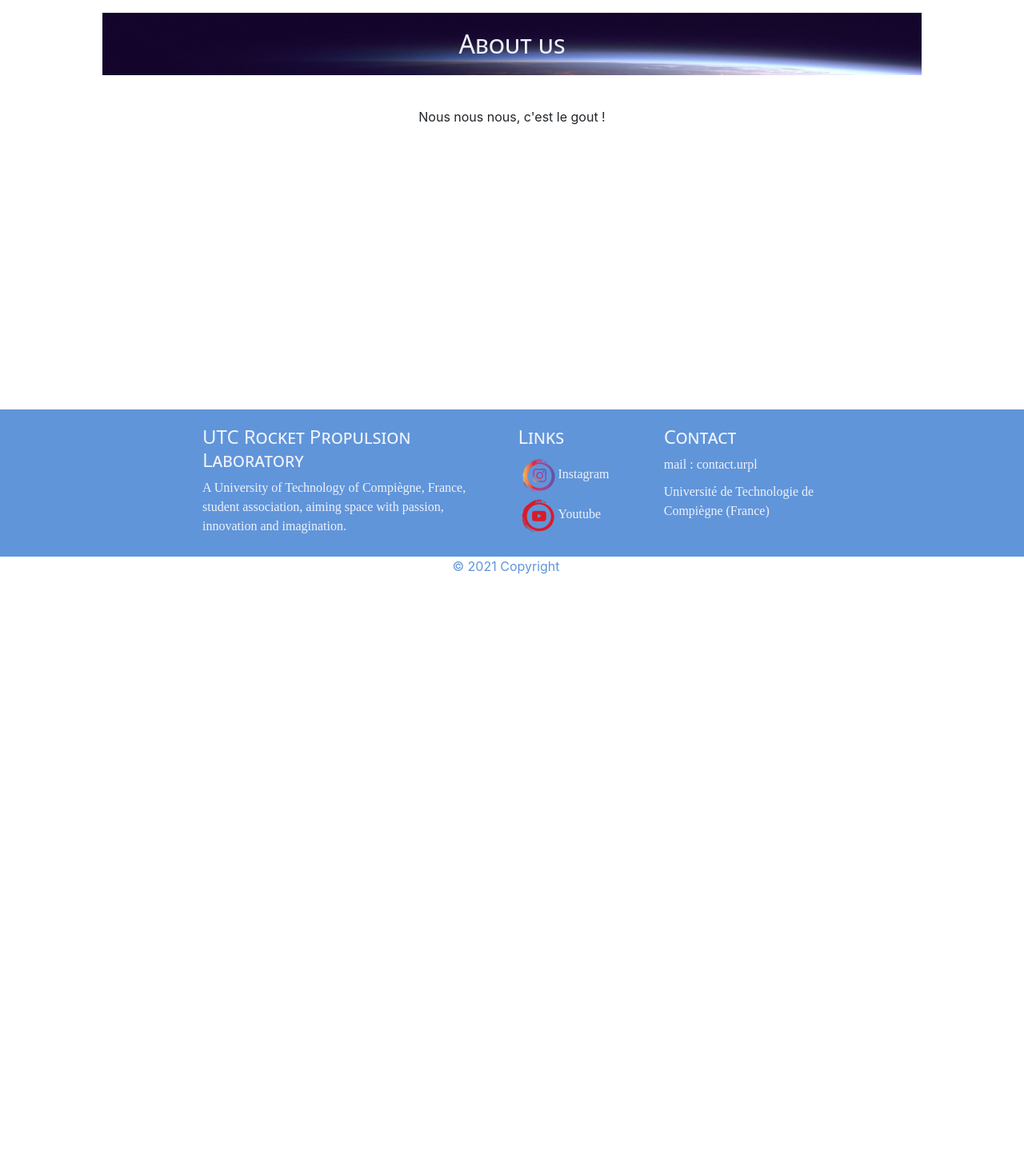
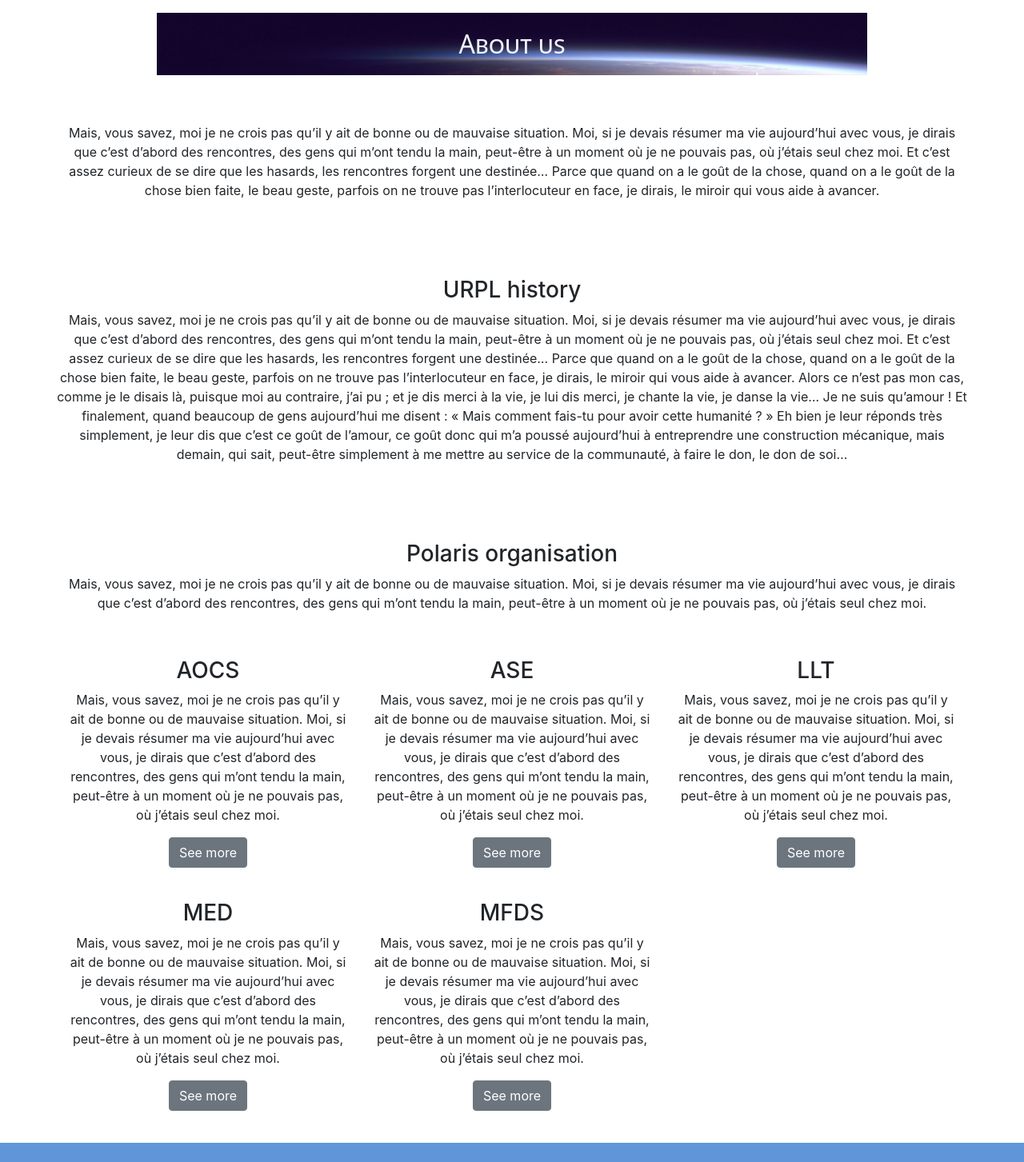
Before and after one commit to Thibault-Santonja/URPL_UTC_WebSite, a React (Create React App) app in the folder urpl_front/: page /about_us in a window 1280 px wide. Shown: the part 80-1533 px from the top of the page at 80% size. Before the commit the page ends 800 px from the top, so only its background shows below. Built offline with nearby package versions, Linux system fonts and the light colour scheme.

Commit message:
Update aboutUs.js to add a page structure

```diff
--- a/urpl_front/src/graphicChart.css
+++ b/urpl_front/src/graphicChart.css
@@ -222,13 +222,14 @@ h10 {
     height: 93vh;
     width: 100%;
     color: var(--alice-blue);
+    background-color: black;
     background-image: url("./assets/imgs/404.png");
     background-repeat: no-repeat;
     background-position: center;
     -webkit-background-size: cover;
     -moz-background-size: cover;
     -o-background-size: cover;
-    background-size: cover;
+    background-size: auto 100%;
 }
 .not_found h2 {
     height: 100%;
--- a/urpl_front/src/pages/aboutUs.js
+++ b/urpl_front/src/pages/aboutUs.js
@@ -1,16 +1,99 @@
 import React, {Component} from 'react';
+import {Button, Col, Container, DropdownItem, Row} from "reactstrap";
 
 
 class AboutUs extends Component {
 
     render() {
         return(
-            <div className={'page'}>
+            <Container className={'page'}>
                 <h2 className={'page_title'}>About us</h2>
-                <article>
-                    Nous nous nous, c'est le gout !
-                </article>
-            </div>
+
+                <Row className={"space_separation"}></Row>
+
+                <Row xs="1">
+                    <p>Mais, vous savez, moi je ne crois pas qu’il y ait de bonne ou de mauvaise situation. Moi, si je
+                        devais résumer ma vie aujourd’hui avec vous, je dirais que c’est d’abord des rencontres, des
+                        gens qui m’ont tendu la main, peut-être à un moment où je ne pouvais pas, où j’étais seul chez
+                        moi. Et c’est assez curieux de se dire que les hasards, les rencontres forgent une destinée…
+                        Parce que quand on a le goût de la chose, quand on a le goût de la chose bien faite, le beau
+                        geste, parfois on ne trouve pas l’interlocuteur en face, je dirais, le miroir qui vous aide à
+                        avancer.</p>
+                </Row>
+                <Row className={"space_separation_big"}></Row>
+
+                <Row xs="1">
+                    <h3>URPL history</h3>
+                    <p>Mais, vous savez, moi je ne crois pas qu’il y ait de bonne ou de mauvaise situation. Moi, si je
+                        devais résumer ma vie aujourd’hui avec vous, je dirais que c’est d’abord des rencontres, des
+                        gens qui m’ont tendu la main, peut-être à un moment où je ne pouvais pas, où j’étais seul chez
+                        moi. Et c’est assez curieux de se dire que les hasards, les rencontres forgent une destinée…
+                        Parce que quand on a le goût de la chose, quand on a le goût de la chose bien faite, le beau
+                        geste, parfois on ne trouve pas l’interlocuteur en face, je dirais, le miroir qui vous aide à
+                        avancer. Alors ce n’est pas mon cas, comme je le disais là, puisque moi au contraire, j’ai pu ;
+                        et je dis merci à la vie, je lui dis merci, je chante la vie, je danse la vie… Je ne suis
+                        qu’amour ! Et finalement, quand beaucoup de gens aujourd’hui me disent : « Mais comment fais-tu
+                        pour avoir cette humanité ? » Eh bien je leur réponds très simplement, je leur dis que c’est ce
+                        goût de l’amour, ce goût donc qui m’a poussé aujourd’hui à entreprendre une construction
+                        mécanique, mais demain, qui sait, peut-être simplement à me mettre au service de la communauté,
+                        à faire le don, le don de soi…</p>
+                </Row>
+                <Row className={"space_separation_big"}></Row>
+
+                <Row xs="1">
+                    <h3>Polaris organisation</h3>
+                    <p>Mais, vous savez, moi je ne crois pas qu’il y ait de bonne ou de mauvaise situation. Moi, si je
+                        devais résumer ma vie aujourd’hui avec vous, je dirais que c’est d’abord des rencontres, des
+                        gens qui m’ont tendu la main, peut-être à un moment où je ne pouvais pas, où j’étais seul chez
+                        moi. </p>
+                    <Row className={"space_separation"}></Row>
+                    <Col md={4}>
+                        <h3>AOCS</h3>
+                        <p>Mais, vous savez, moi je ne crois pas qu’il y ait de bonne ou de mauvaise situation. Moi, si je
+                        devais résumer ma vie aujourd’hui avec vous, je dirais que c’est d’abord des rencontres, des
+                        gens qui m’ont tendu la main, peut-être à un moment où je ne pouvais pas, où j’étais seul chez
+                        moi.</p>
+                        <Button href="/team/AOCS">See more</Button>
+                        <Row className={"space_separation"}></Row>
+                    </Col>
+                    <Col md={4}>
+                        <h3>ASE</h3>
+                        <p>Mais, vous savez, moi je ne crois pas qu’il y ait de bonne ou de mauvaise situation. Moi, si je
+                            devais résumer ma vie aujourd’hui avec vous, je dirais que c’est d’abord des rencontres, des
+                            gens qui m’ont tendu la main, peut-être à un moment où je ne pouvais pas, où j’étais seul chez
+                            moi.</p>
+                        <Button href="/team/ASE">See more</Button>
+                        <Row className={"space_separation"}></Row>
+                    </Col>
+                    <Col md={4}>
+                        <h3>LLT</h3>
+                        <p>Mais, vous savez, moi je ne crois pas qu’il y ait de bonne ou de mauvaise situation. Moi, si je
+                            devais résumer ma vie aujourd’hui avec vous, je dirais que c’est d’abord des rencontres, des
+                            gens qui m’ont tendu la main, peut-être à un moment où je ne pouvais pas, où j’étais seul chez
+                            moi.</p>
+                        <Button href="/team/LLT">See more</Button>
+                        <Row className={"space_separation"}></Row>
+                    </Col>
+                    <Col md={4}>
+                        <h3>MED</h3>
+                        <p>Mais, vous savez, moi je ne crois pas qu’il y ait de bonne ou de mauvaise situation. Moi, si je
+                            devais résumer ma vie aujourd’hui avec vous, je dirais que c’est d’abord des rencontres, des
+                            gens qui m’ont tendu la main, peut-être à un moment où je ne pouvais pas, où j’étais seul chez
+                            moi.</p>
+                        <Button href="/team/MED">See more</Button>
+                        <Row className={"space_separation"}></Row>
+                    </Col>
+                    <Col md={4}>
+                        <h3>MFDS</h3>
+                        <p>Mais, vous savez, moi je ne crois pas qu’il y ait de bonne ou de mauvaise situation. Moi, si je
+                            devais résumer ma vie aujourd’hui avec vous, je dirais que c’est d’abord des rencontres, des
+                            gens qui m’ont tendu la main, peut-être à un moment où je ne pouvais pas, où j’étais seul chez
+                            moi.</p>
+                        <Button href="/team/MFDS">See more</Button>
+                        <Row className={"space_separation"}></Row>
+                    </Col>
+                </Row>
+            </Container>
         )
     };
 
```
